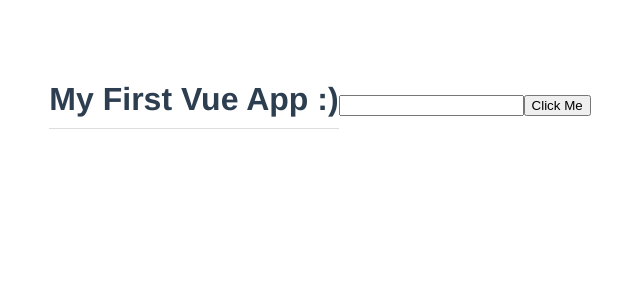
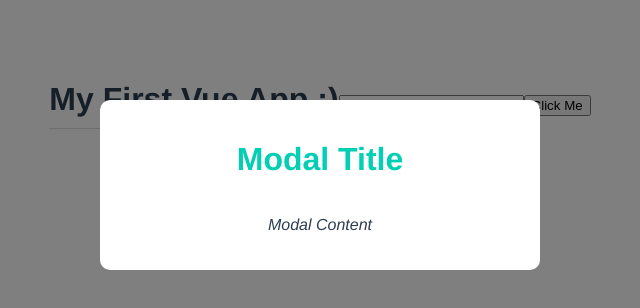
Before and after one commit to fiestalark/vue-modal-project-tutorial, a Vue app: page / in a window 1280 px wide. Shown: the top 308 px of the page, without its empty margins (320-960 px from the left). Built offline with nearby package versions, Linux system fonts and the light colour scheme.

Commit message:
Scoped and global styles

```diff
--- a/src/App.vue
+++ b/src/App.vue
@@ -2,12 +2,15 @@
   <h1>{{ title }}</h1>
   <input type="text" ref="name">
   <button @click="handleClick">Click Me</button>
+  <Modal />
 </template>
 
 <script>
+import Modal from './components/Modal.vue'
 
 export default {
   name: 'App',
+  components: { Modal },
   data() {
     return {
       title: 'My First Vue App :)'
@@ -25,7 +28,8 @@
 </script>
 
 <style>
-/* these styles are global */
+/* these styles are global, unless use scoped, but then it will break the #app style */
+/* to apply global styles, cna use global.css */
 #app {
   font-family: Avenir, Helvetica, Arial, sans-serif;
   -webkit-font-smoothing: antialiased;
--- /dev/null
+++ b/src/assets/global.css
@@ -0,0 +1,6 @@
+body {
+    margin: 0;
+}
+p {
+    font-style: italic;
+}
--- /dev/null
+++ b/src/components/Modal.vue
@@ -0,0 +1,32 @@
+<template>
+    <div class="backdrop">
+        <div class="modal">
+            <h1>Modal Title</h1>
+            <p>Modal Content</p>
+        </div>
+    </div>
+</template>
+
+<!--Adding scoped means it will only apply to this modal;
+there is a slight performance hit when you do this if you do it a lot-->
+<style scoped>
+    .modal {
+        width: 400px;
+        padding: 20px;
+        margin: 100px auto;
+        background: white;
+        border-radius: 10px;
+    }
+    .backdrop {
+        top: 0;
+        position: fixed;
+        background: rgba(0,0,0,0.5);
+        width: 100%;
+        height: 100%;
+    }
+    .modal h1 {
+        color: #03cfb4;
+        border: none;
+        padding: 0;
+    }
+</style>
--- a/src/main.js
+++ b/src/main.js
@@ -1,4 +1,5 @@
 import { createApp } from 'vue'
 import App from './App.vue'
+import './assets/global.css'
 
 createApp(App).mount('#app')
```
Also changed, not shown: src/components/HelloWorld.vue (deleted, +0 -57 lines).
